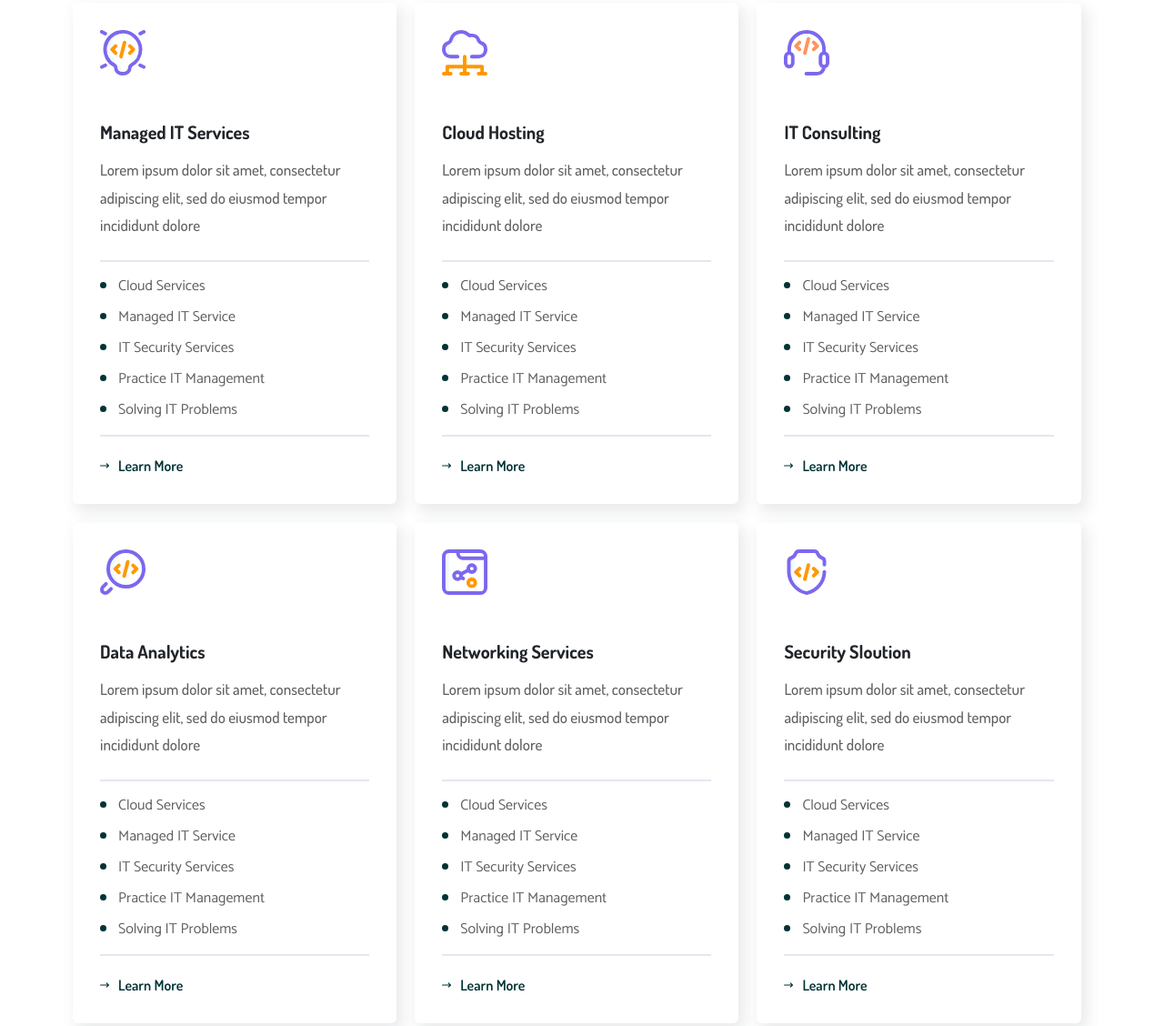
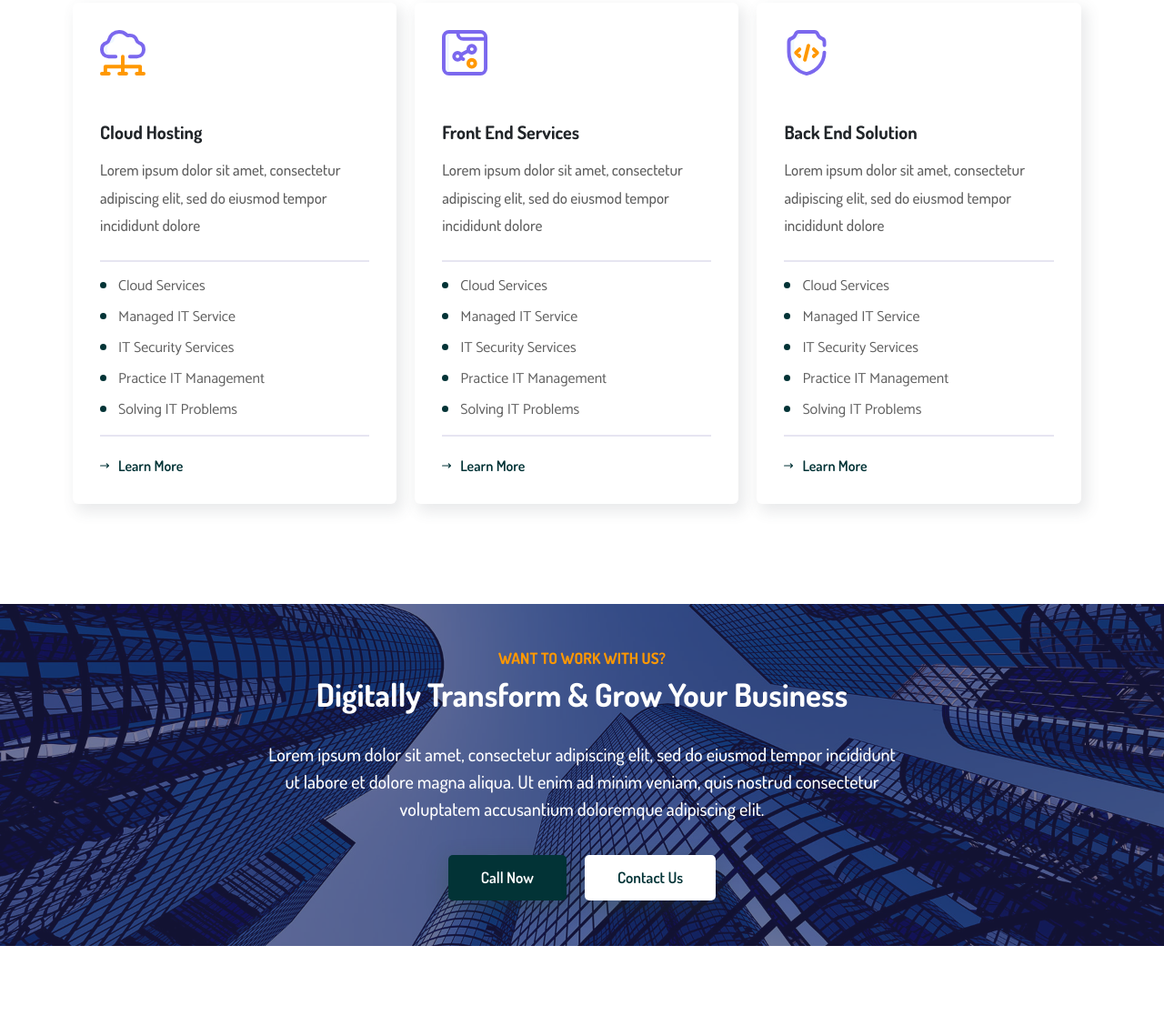
Before and after one commit to QUERIUM-Team/QUERIUM, a plain HTML site: page Front/Website/services3.html in a window 1280 px wide. Shown: the part 640-1768 px from the top of the page at 91% size. Drawn offline with nearby package versions, Linux system fonts and the light colour scheme.

Commit message:
Edit a Services Page and Add 4 Photos For Team

```diff
--- a/Front/Website/css/style.css
+++ b/Front/Website/css/style.css
@@ -1772,6 +1772,9 @@ footer .copyright .con p span {
   transition: 0.5s;
   transform: scale(1.1);
 }
+.team .lead:nth-of-type(3) .photo img {
+  width: 80% !important;
+}
 .team .lead .photo::before {
   content: "";
   position: absolute;
--- a/Front/Website/services3.html
+++ b/Front/Website/services3.html
@@ -116,19 +116,6 @@
     </div>
     <div class="container">
       <div class="row">
-        <div class="service col-lg-4 col-md-6 col-sm-12 p-30"><img src="assets/images/icon/services-three-icon-1.svg"
-            alt="">
-          <h3 class="mt-30 mb-15">Managed IT Services</h3>
-          <p>Lorem ipsum dolor sit amet, consectetur adipiscing elit, sed do eiusmod tempor incididunt dolore</p>
-          <ul>
-            <li>Cloud Services</li>
-            <li>Managed IT Service</li>
-            <li>IT Security Services</li>
-            <li>Practice IT Management</li>
-            <li>Solving IT Problems</li>
-          </ul><a class="my-10" href="services-details.html"><i class="fa-solid fa-arrow-right-long"> </i><span>Learn
-              More</span></a>
-        </div>
         <div class="service col-lg-4 col-md-6 col-sm-12 p-30"><img src="assets/images/icon/services-three-icon-2.svg"
             alt="">
           <h3 class="mt-30 mb-15">Cloud Hosting</h3>
@@ -142,35 +129,9 @@
           </ul><a class="my-10" href="services-details.html"><i class="fa-solid fa-arrow-right-long"> </i><span>Learn
               More</span></a>
         </div>
-        <div class="service col-lg-4 col-md-6 col-sm-12 p-30"><img src="assets/images/icon/services-three-icon-3.svg"
-            alt="">
-          <h3 class="mt-30 mb-15">IT Consulting</h3>
-          <p>Lorem ipsum dolor sit amet, consectetur adipiscing elit, sed do eiusmod tempor incididunt dolore</p>
-          <ul>
-            <li>Cloud Services</li>
-            <li>Managed IT Service</li>
-            <li>IT Security Services</li>
-            <li>Practice IT Management</li>
-            <li>Solving IT Problems</li>
-          </ul><a class="my-10" href="services-details.html"><i class="fa-solid fa-arrow-right-long"> </i><span>Learn
-              More</span></a>
-        </div>
-        <div class="service col-lg-4 col-md-6 col-sm-12 p-30"><img src="assets/images/icon/services-three-icon-4.svg"
-            alt="">
-          <h3 class="mt-30 mb-15">Data Analytics</h3>
-          <p>Lorem ipsum dolor sit amet, consectetur adipiscing elit, sed do eiusmod tempor incididunt dolore</p>
-          <ul>
-            <li>Cloud Services</li>
-            <li>Managed IT Service</li>
-            <li>IT Security Services</li>
-            <li>Practice IT Management</li>
-            <li>Solving IT Problems</li>
-          </ul><a class="my-10" href="services-details.html"><i class="fa-solid fa-arrow-right-long"> </i><span>Learn
-              More</span></a>
-        </div>
         <div class="service col-lg-4 col-md-6 col-sm-12 p-30"><img src="assets/images/icon/services-three-icon-5.svg"
             alt="">
-          <h3 class="mt-30 mb-15">Networking Services</h3>
+          <h3 class="mt-30 mb-15">Front End Services</h3>
           <p>Lorem ipsum dolor sit amet, consectetur adipiscing elit, sed do eiusmod tempor incididunt dolore</p>
           <ul>
             <li>Cloud Services</li>
@@ -183,7 +144,7 @@
         </div>
         <div class="service col-lg-4 col-md-6 col-sm-12 p-30"><img src="assets/images/icon/services-three-icon-6.svg"
             alt="">
-          <h3 class="mt-30 mb-15">Security Sloution</h3>
+          <h3 class="mt-30 mb-15">Back End Solution</h3>
           <p>Lorem ipsum dolor sit amet, consectetur adipiscing elit, sed do eiusmod tempor incididunt dolore</p>
           <ul>
             <li>Cloud Services</li>
```
Also changed, not shown: Front/Website/team.html (+12 -12 lines), Front/Website/assets/images/team/Abdullah.jpg (added), Front/Website/assets/images/team/Ahmed.jpg (added), Front/Website/assets/images/team/Khaled.jpg (added), Front/Website/assets/images/team/Omar.jpg (added), Front/Website/assets/images/team/team-4.jpg (deleted).
